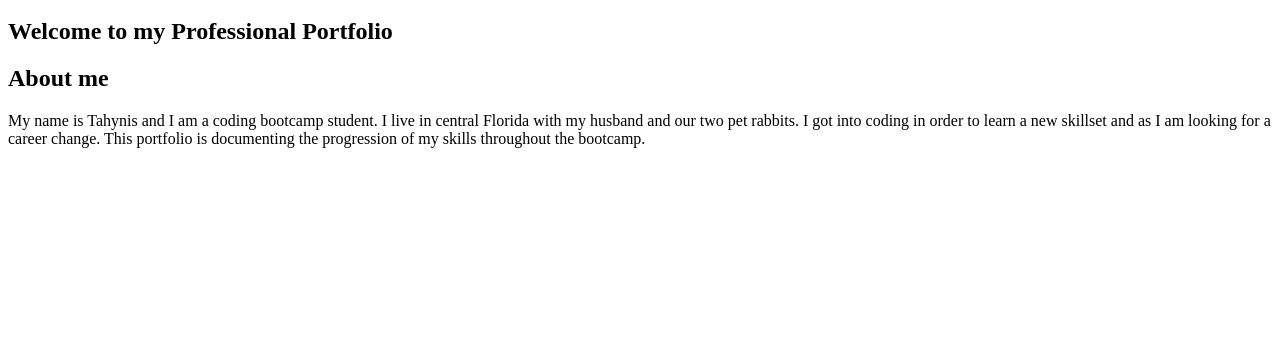
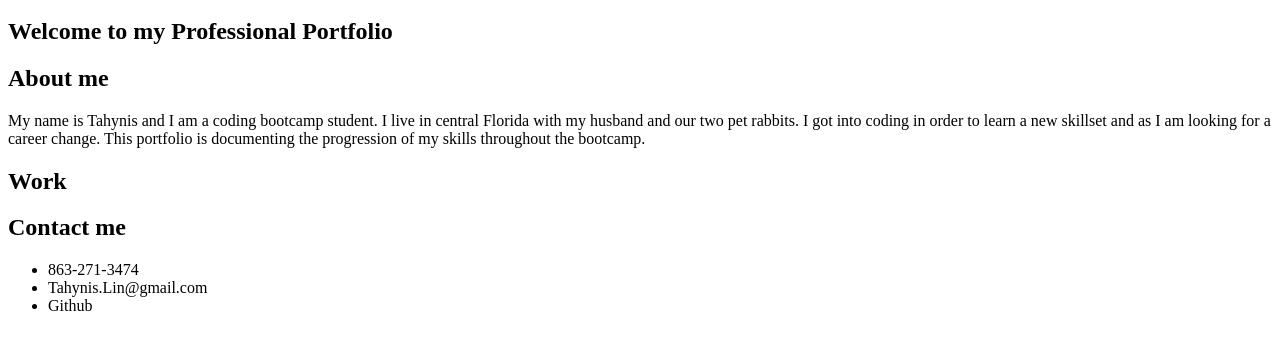
Before and after one commit to ruledbysaturn/professional-portfolio, a plain HTML site: page index.html in a window 1280 px wide. Shown: the part 100-450 px from the top of the page. Drawn offline with Linux system fonts and the light colour scheme.

Commit message:
added sections about, work, contact, created css file

```diff
--- a/index.html
+++ b/index.html
@@ -20,6 +20,17 @@
             <h2>About me</h2>
             <p>My name is Tahynis and I am a coding bootcamp student. I live in central Florida with my husband and our two pet rabbits. I got into coding in order to learn a new skillset and as I am looking for a career change. This portfolio is documenting the progression of my skills throughout the bootcamp.</p>
         </section>
+        <section id="work">
+            <h2>Work</h2>
+        </section>
+        <section id="contact">
+            <h2>Contact me</h2>
+            <ul>
+                <li>863-271-3474</li>
+                <li>Tahynis.Lin@gmail.com</li>
+                <li>Github</li>
+            </ul>
+        </section>
     </main>
 </body>
 </html>
```
Also changed, not shown: assets/style.css (added).
